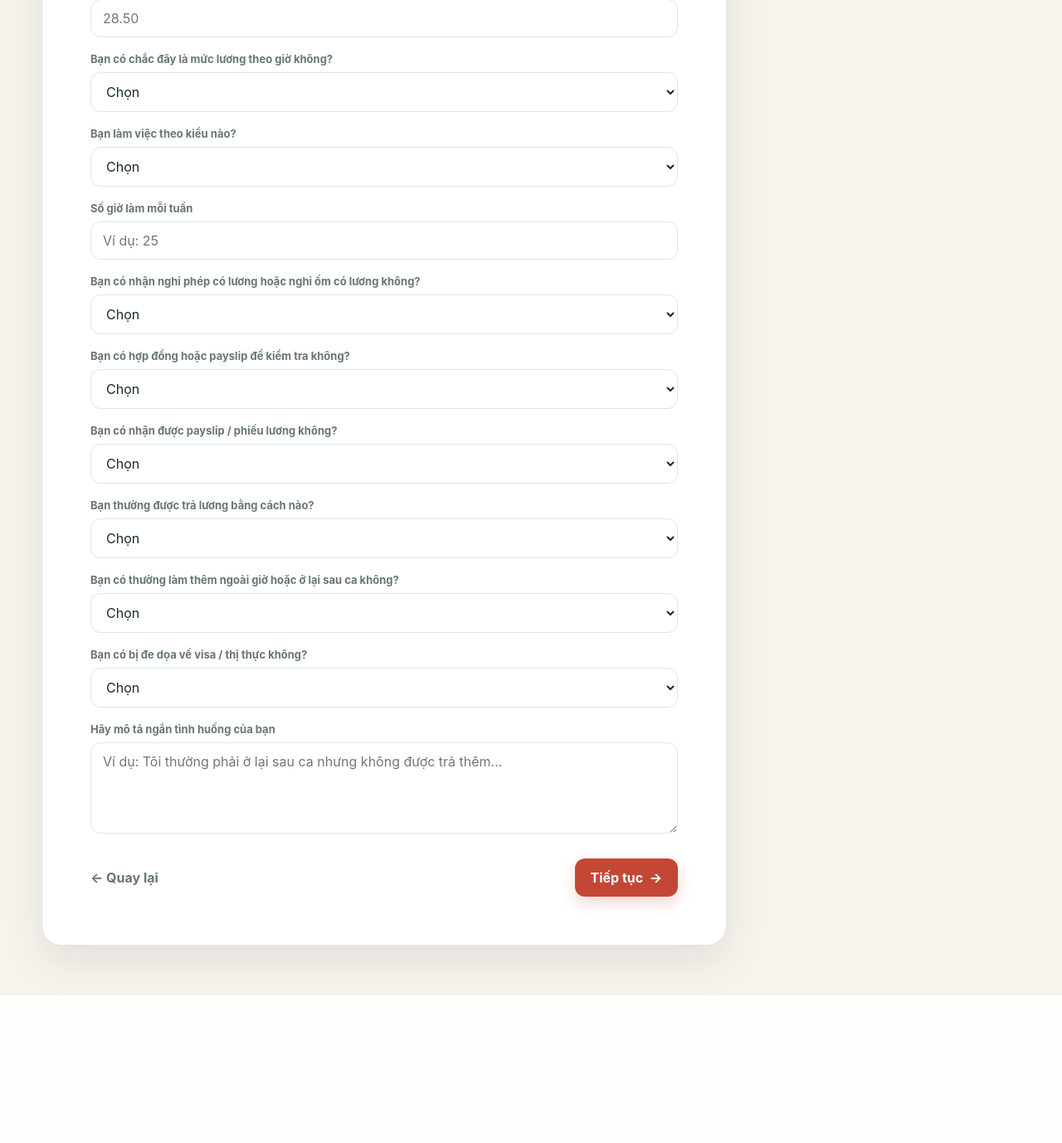
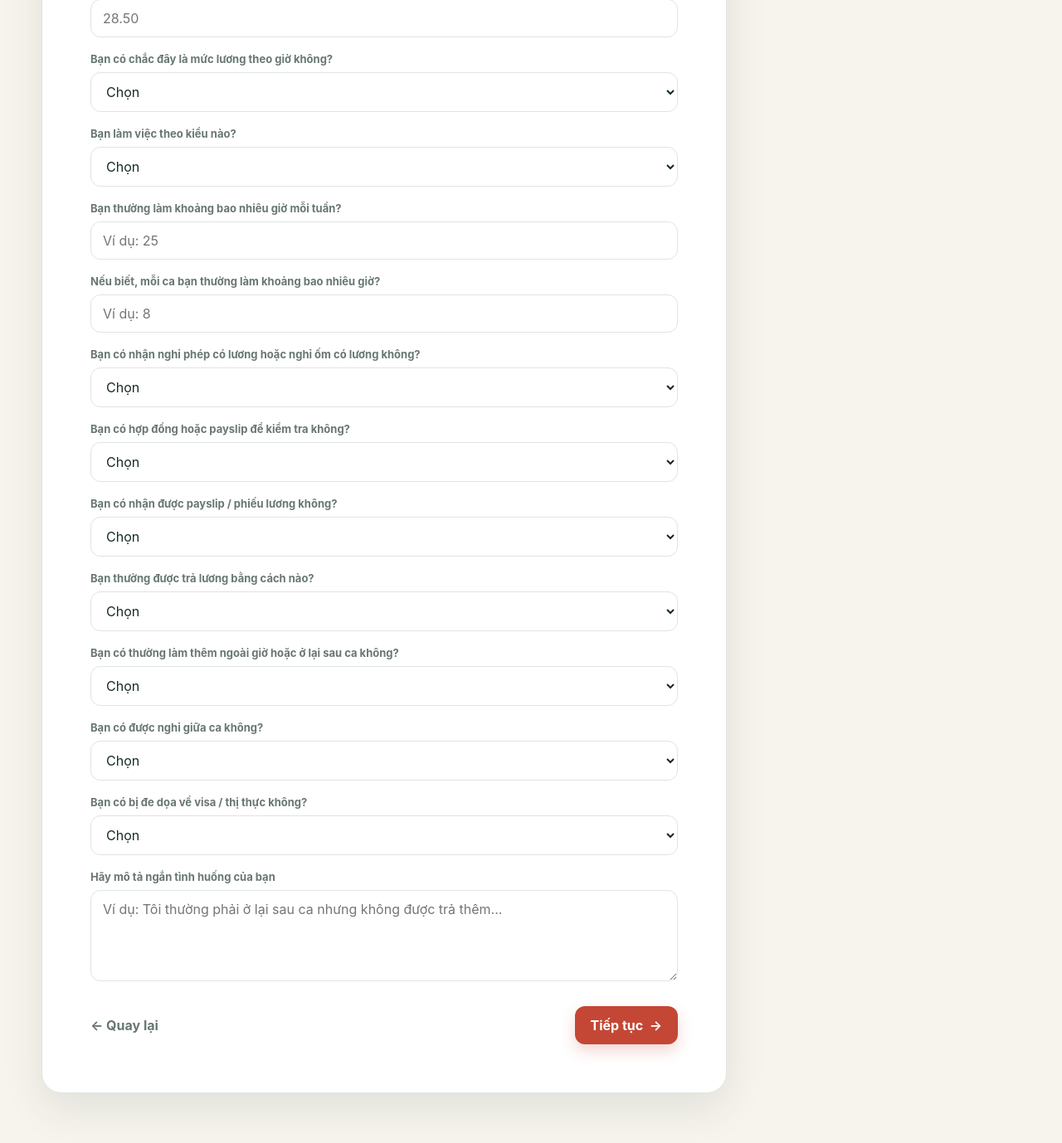
Before and after one commit to howaboutlinh/vietrights-ui-prototype, a Flask app: page / in a window 1280 px wide. Shown: the part 1127-2505 px from the top of the page at 83% size. Before the commit the page ends 2327 px from the top, so only its background shows below. Run offline with Flask 3, Linux system fonts and the light colour scheme.

Commit message:
Add working hours overtime and break inputs

```diff
--- a/templates/index.html
+++ b/templates/index.html
@@ -119,8 +119,12 @@
                         </select>
                     </div>
                     <div class="field-group">
-                        <label class="field-label" for="hoursPerWeek">Số giờ làm mỗi tuần</label>
+                        <label class="field-label" for="hoursPerWeek">Bạn thường làm khoảng bao nhiêu giờ mỗi tuần?</label>
                         <input class="field-input" id="hoursPerWeek" type="number" min="0" step="1" placeholder="Ví dụ: 25">
+                    </div>
+                    <div class="field-group">
+                        <label class="field-label" for="hoursPerShift">Nếu biết, mỗi ca bạn thường làm khoảng bao nhiêu giờ?</label>
+                        <input class="field-input" id="hoursPerShift" type="number" min="0" step="0.5" placeholder="Ví dụ: 8">
                     </div>
                     <div class="field-group">
                         <label class="field-label" for="paidLeave">Bạn có nhận nghỉ phép có lương hoặc nghỉ ốm có lương không?</label>
@@ -173,8 +177,18 @@
                         </select>
                     </div>
                     <div class="field-group">
-                        <label class="field-label" for="overtime">Bạn có thường làm thêm ngoài giờ hoặc ở lại sau ca không?</label>
-                        <select class="field-input" id="overtime">
+                        <label class="field-label" for="overtimeStatus">Bạn có thường làm thêm ngoài giờ hoặc ở lại sau ca không?</label>
+                        <select class="field-input" id="overtimeStatus">
+                            <option value="">Chọn</option>
+                            <option value="yes">Có</option>
+                            <option value="no">Không</option>
+                            <option value="sometimes">Đôi khi</option>
+                            <option value="unknown">Không chắc</option>
+                        </select>
+                    </div>
+                    <div class="field-group">
+                        <label class="field-label" for="breakStatus">Bạn có được nghỉ giữa ca không?</label>
+                        <select class="field-input" id="breakStatus">
                             <option value="">Chọn</option>
                             <option value="yes">Có</option>
                             <option value="no">Không</option>
```
Also changed, not shown: static/js/app.js (+17 -18 lines).
